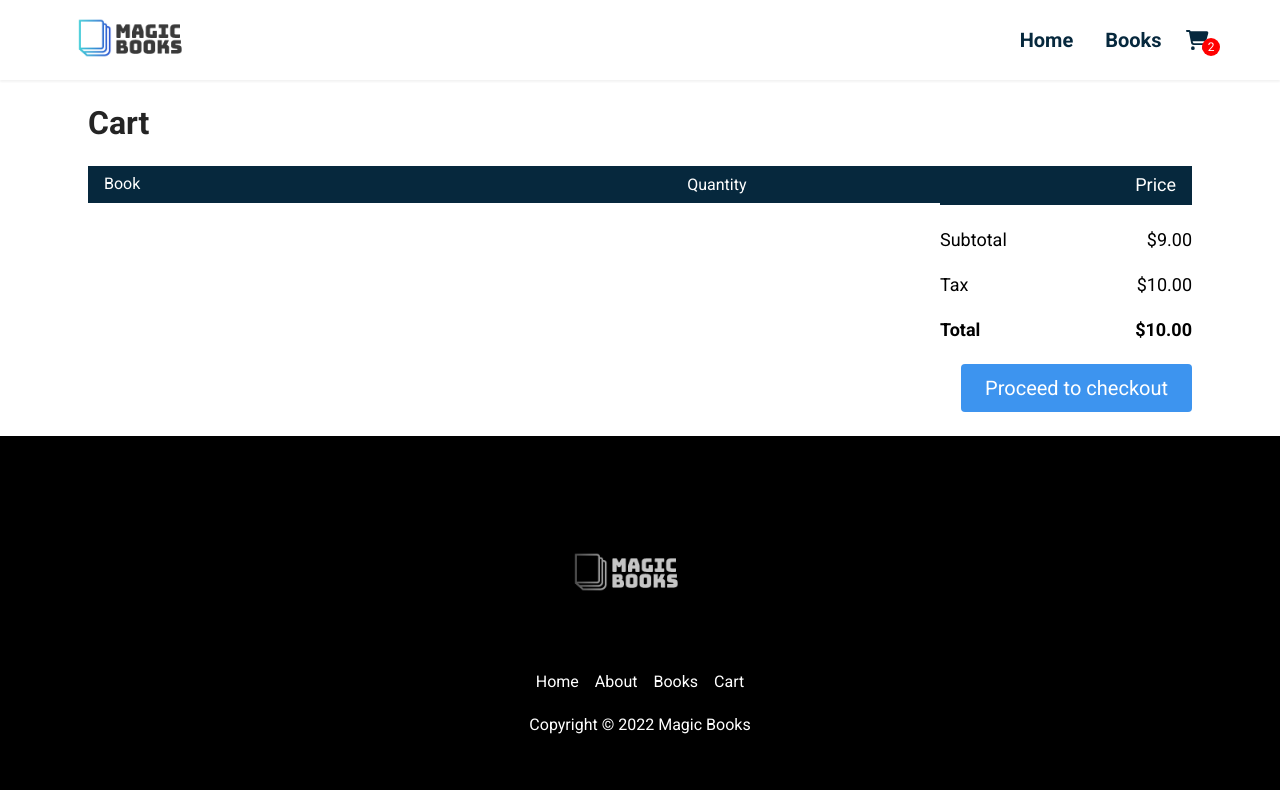
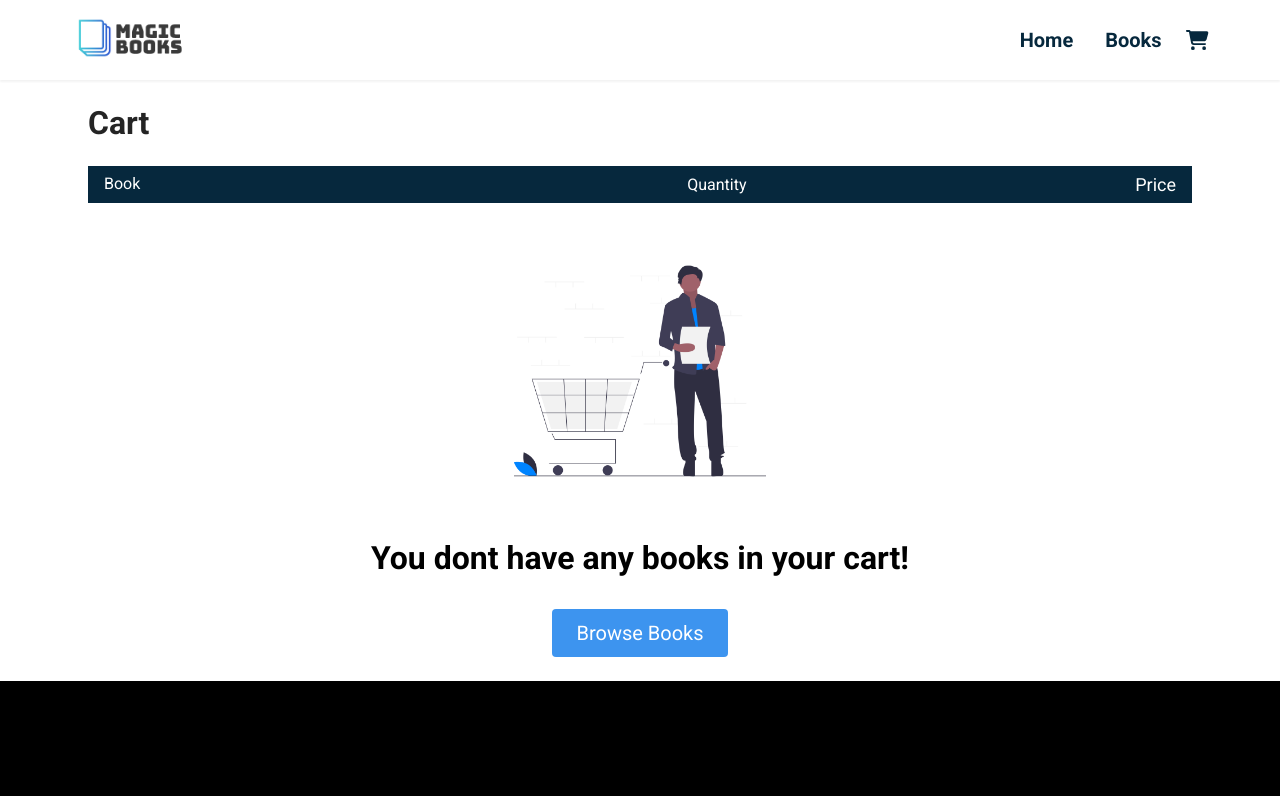
Before and after one commit to JustinOngy/Magic-Books, a React (Create React App) app: page /cart in a window 1280 px wide. Shown: the top 796 px of the page. Built offline with nearby package versions, Linux system fonts and the light colour scheme.

Commit message:
almost done

```diff
--- a/src/App.js
+++ b/src/App.js
@@ -26,6 +26,18 @@ function App() {
           : item
       )
     );
+  }
+
+  function removeItem(item) {
+    setCart(cart.filter((book) => book.id !== item.id));
+  }
+
+  function numberOfItems() {
+    let counter = 0;
+    cart.forEach((item) => {
+      counter += item.quantity;
+    });
+    return counter;
   }
 
   useEffect(() => {
@@ -61,7 +73,7 @@ function App() {
   return (
     <Router>
       <div className="App">
-        <Nav />
+        <Nav numberOfItems={numberOfItems()} />
         <Routes>
           <Route path="/" element={<Home />} />
           <Route path="/books" element={<Books books={books} />} />
@@ -74,7 +86,12 @@ function App() {
           <Route
             path="/cart"
             element={
-              <Cart books={books} cart={cart} changeQuantity={changeQuantity} />
+              <Cart
+                books={books}
+                cart={cart}
+                changeQuantity={changeQuantity}
+                removeItem={removeItem}
+              />
             }
           />
         </Routes>
--- a/src/components/Landing.jsx
+++ b/src/components/Landing.jsx
@@ -16,7 +16,7 @@ const Landing = () => {
               Find the book that's just right for
               <span className="blue"> you!</span>{" "}
             </h2>
-            <Link to="#features">
+            <Link to="/books">
               <button className="btn">Browse books</button>
             </Link>
           </div>
--- a/src/components/Nav.jsx
+++ b/src/components/Nav.jsx
@@ -3,7 +3,7 @@ import { FontAwesomeIcon } from "@fortawesome/react-fontawesome";
 import MagicBooksLogo from "../assets/logo.png";
 import { Link } from "react-router-dom";
 
-const Nav = () => {
+const Nav = ({ numberOfItems }) => {
   function openMenu() {
     document.body.classList += "menu--open";
   }
@@ -36,7 +36,9 @@ const Nav = () => {
             <Link to="/cart" className="nav__link">
               <FontAwesomeIcon icon="shopping-cart" />
             </Link>
-            <span className="cart__length">2</span>
+            {numberOfItems > 0 && (
+              <span className="cart__length">{numberOfItems}</span>
+            )}
           </li>
         </ul>
         <div className="menu__backdrop">
--- a/src/components/ui/Book.jsx
+++ b/src/components/ui/Book.jsx
@@ -1,14 +1,30 @@
-import React from "react";
+import React, { useEffect, useRef, useState } from "react";
 import Rating from "./Rating";
 import Price from "./Price";
 import { Link } from "react-router-dom";
 
 const Book = ({ book }) => {
+  const [img, setImg] = useState();
+
+  const mountedRef = useRef(true);
+
+  useEffect(() => {
+    const image = new Image();
+    image.src = book.url;
+    image.onload = () => {
+      setTimeout(() => {
+        if (mountedRef.current) setImg(image);
+      }, 300);
+    };
+  });
+
   return (
     <div className="book">
+      {img ? (
+        <>
           <Link to={`/books/${book.id}`}>
             <figure className="book__img--wrapper">
-          <img src={book.url} alt="" className="book__img" />
+              <img src={img.src} alt="" className="book__img" />
             </figure>
           </Link>
           <div className="book__title">
@@ -17,7 +33,21 @@ const Book = ({ book }) => {
             </Link>
           </div>
           <Rating rating={book.rating} />
-      <Price salePrice={book.salePrice} originalPrice={book.originalPrice} />
+          <Price
+            salePrice={book.salePrice}
+            originalPrice={book.originalPrice}
+          />
+        </>
+      ) : (
+        <>
+          {" "}
+          <div className="book__img--skeleton">
+            <div className="skeleton book__title--skeleton"></div>
+            <div className="skeleton book__rating--skeleton"></div>
+            <div className="skeleton book__price--skeleton"></div>
+          </div>
+        </>
+      )}
     </div>
   );
 };
--- a/src/index.css
+++ b/src/index.css
@@ -503,7 +503,7 @@ BOOKS PAGE
 */
 
 #books__body {
-  background-color: #3d93ef23;
+  background-color: rgb(248, 249, 250);
   flex: 1;
   display: flex;
   flex-direction: column;
--- a/src/pages/Cart.jsx
+++ b/src/pages/Cart.jsx
@@ -1,6 +1,18 @@
-import React from "react";
+import React, { useEffect, useState } from "react";
+import { Link } from "react-router-dom";
+import EmptyCart from "../assets/empty_cart.png";
 
-const Cart = ({ cart, changeQuantity }) => {
+const Cart = ({ cart, changeQuantity, removeItem }) => {
+  const total = () => {
+    let price = 0;
+    cart.forEach((item) => {
+      price += +(
+        (item.salePrice || item.originalPrice) * item.quantity
+      ).toFixed(2);
+    });
+    return price;
+  };
+
   return (
     <div className="books__body">
       <div className="books__main">
@@ -32,7 +44,11 @@ const Cart = ({ cart, changeQuantity }) => {
                           <span className="cart__book--price">
                             ${(book.salePrice || book.originalPrice).toFixed(2)}
                           </span>
-                          <button className="cart__book--remove">Remove</button>
+                          <button
+                            className="cart__book--remove"
+                            onClick={() => removeItem(book)}>
+                            Remove
+                          </button>
                         </div>
                       </div>
                       <div className="cart__quantity">
@@ -47,24 +63,40 @@ const Cart = ({ cart, changeQuantity }) => {
                           }
                         />
                       </div>
-                      <div className="cart__total"></div>
+                      <div className="cart__total">
+                        $
+                        {(
+                          (book.salePrice || book.originalPrice) * book.quantity
+                        ).toFixed(2)}
+                      </div>
                     </div>
                   );
                 })}
               </div>
+              {cart.length === 0 && (
+                <div className="cart__empty">
+                  <img src={EmptyCart} className="cart__empty--img"></img>
+                  <h2>You dont have any books in your cart!</h2>
+                  <Link to="/books">
+                    <button className="btn">Browse Books</button>
+                  </Link>
                 </div>
+              )}
+            </div>
+
+            {cart.length > 0 && (
               <div className="total">
                 <div className="total__item total__sub-total">
                   <span>Subtotal</span>
-                <span>$9.00</span>
+                  <span>${(total() * 0.9).toFixed(2)}</span>
                 </div>
                 <div className="total__item total__tax">
                   <span>Tax</span>
-                <span>$10.00</span>
+                  <span>${(total() * 0.1).toFixed(2)}</span>
                 </div>
                 <div className="total__item total__price">
                   <span>Total</span>
-                <span>$10.00</span>
+                  <span>${total().toFixed(2)}</span>
                 </div>
                 <button
                   onClick={() => {
@@ -74,6 +106,7 @@ const Cart = ({ cart, changeQuantity }) => {
                   Proceed to checkout{" "}
                 </button>
               </div>
+            )}
           </div>
         </div>
       </div>
```
Also changed, not shown: src/assets/empty_cart.png (added), src/assets/empty_cart.svg (deleted). Lines whose indentation alone changed are shown as unchanged.
